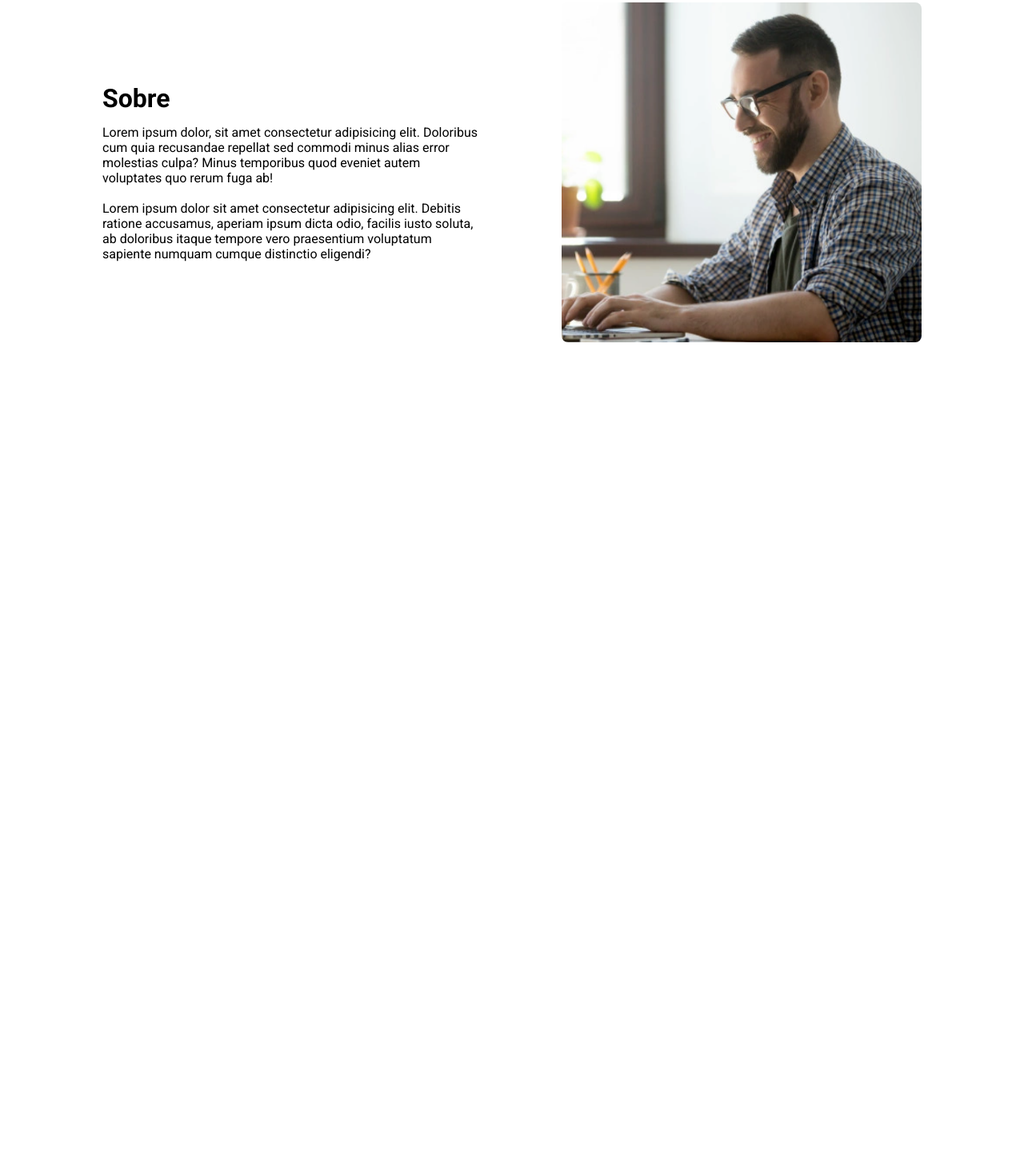
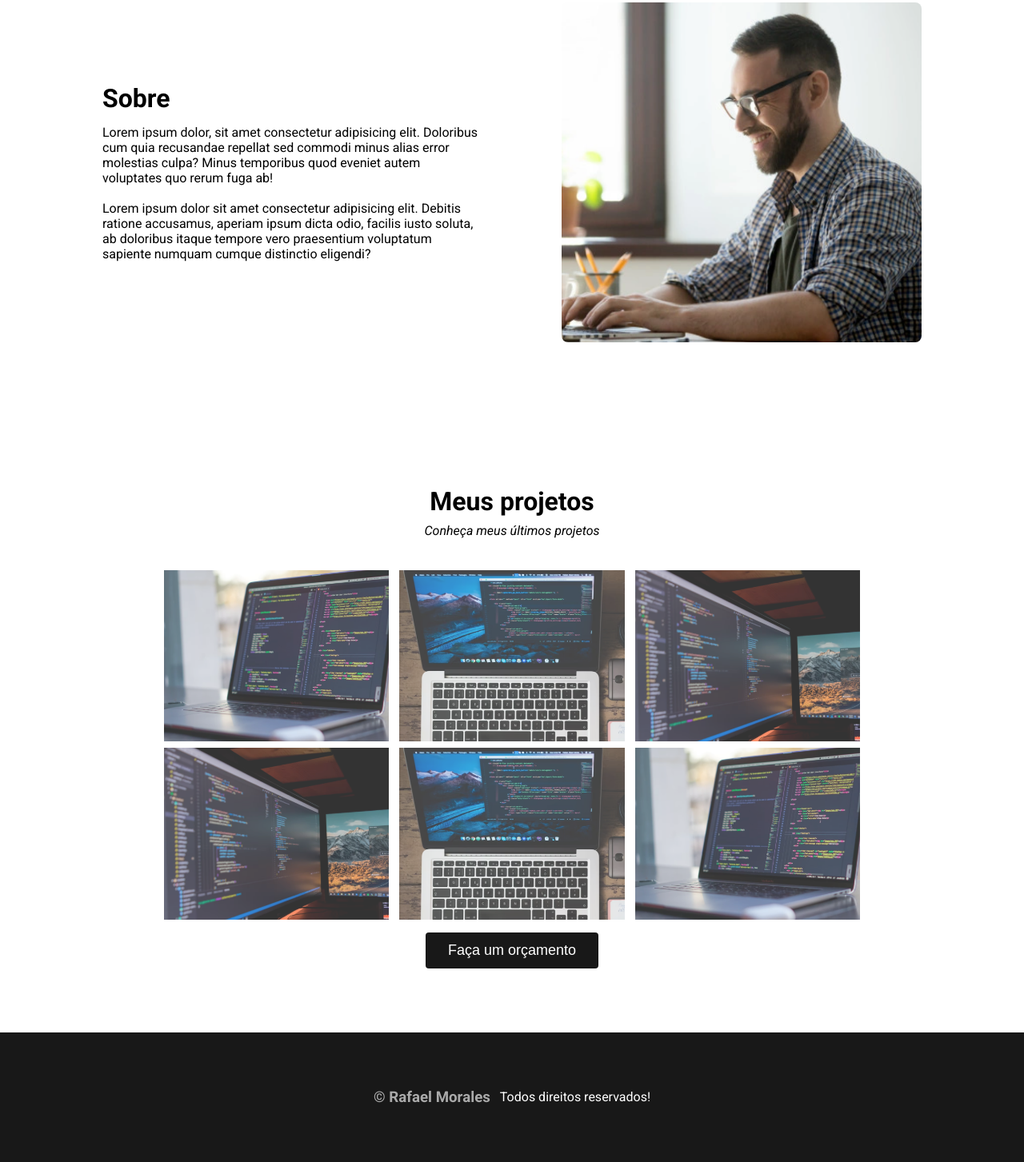
Before and after one commit to Rafaelmorales1982/Portfolio-Sujeito-Programador, a plain HTML site: page index.html in a window 1280 px wide. Shown: the part 877-2330 px from the top of the page at 80% size. Before the commit the page ends 1385 px from the top, so only its background shows below. Drawn offline with Linux system fonts and the light colour scheme.

Commit message:
Site esta finalizado aoenas falta a responsividade

```diff
--- a/css/style.css
+++ b/css/style.css
@@ -7,6 +7,10 @@
 
 body {
     font-family: "Roboto", sans-serif;
+}
+
+html {
+  scroll-behavior: smooth;
 }
 /*INICIO HEADER*/
 
@@ -129,3 +133,120 @@ body {
 }
 
 /*FIM ABOUT*/
+
+/*INICIO SEÇÃO PROJECTS */
+
+.projects {
+  width: 100%;
+  display: flex;
+  flex-direction: column;
+  justify-content: center;
+  align-items: center;
+  padding: 80px 0;
+}
+
+.projects h2 {
+  font-size: 32px;
+  margin-bottom: 8px;
+  margin-top: 20px;
+}
+
+.projects p {
+  margin-bottom: 40px;
+  font-style: italic;
+}
+
+.project-list {
+  width: 100%;
+  margin-bottom: 8px;
+  display: flex;
+  justify-content: center;
+  align-items: center;
+}
+
+.projects img {
+  width: 22%;
+  margin-left: 0.5%;
+  margin-right: 0.5%;
+  opacity: 0.8;
+  transition: 0.9s;
+}
+
+.projects img:hover{
+  opacity: 1;
+
+}
+
+.action {
+  background-color: #181818;
+  border: 0;
+  padding: 12px 28px;
+  border-radius: 4px;
+  font-size: 18px;
+  color: #fff;
+  margin-top: 8px;
+  cursor: pointer;
+  transition: 0.8s;
+}
+
+.action:hover {
+  background-color: #1e96fc;
+  color: #181818;
+  font-weight: 900;
+  transform: scale(1.1);
+}
+/*FINALIZANDO SEÇÃO PROJECTS */
+
+/*NAVEGADOR HOME */
+.top-home {
+  background-color: #1e96fc;
+  width: 70px;
+  height: 60px;
+  border-radius: 20px;
+  position: fixed;
+  bottom: 130px;
+  right: 10px;
+
+  display: flex;
+  justify-content: center;
+  align-items: center;
+  transition: 0.8s;
+}
+
+.top-home a {
+  text-decoration: none;
+  font-weight: 800;
+  color: #181818;
+  padding: 40px 0;
+}
+
+.top-home ul {
+ list-style: none;
+}
+
+.top-home:hover {
+  transform: scale(1.1);
+  background-color: #aaa;
+}
+
+/*INICIANDO RODAPE FOOTER*/
+
+footer {
+  width: 100%;
+  background-color: #181818;
+  padding: 70px 0;
+  display: flex;
+  align-items: center;
+  justify-content: center;
+}
+footer a {
+  text-decoration: none;
+  color: #aaa;
+}
+
+footer p {
+  margin-left: 12px;
+  color: #fff;
+}
+
+/*FIM RODAPE FOOTER*/
--- a/index.html
+++ b/index.html
@@ -14,29 +14,29 @@
 </head>
 <body>
 <!--INÍCIO HEADER-->
-  <nav class="nav">
+  <nav class="nav" >
     <h1>Rafael Portfólio</h1>
-    <ul class="nav-list">
-      <li><a href="#">Home</a></li>
-      <li><a href="#">Sobre</a></li>
-      <li><a href="#">Projetos</a></li>
+    <ul class="nav-list" >
+      <li><a href="#home">Home</a></li>
+      <li><a href="#sobre">Sobre</a></li>
+      <li><a href="#projetos">Projetos</a></li>
     </ul>
   </nav>
 <!--FIM HEADER-->
 
 <!--INÍCIO MAIN-->
-<section class="main">
+<section id="home" class="main">
   <div>
     <h1>Olá,<br>Seja bem vindo</h1>
     <p>Crie soluções para seu negócio!</p>
-    <a href="#"><button class="btn-projetos">Veja meus projetos 👇</button></a>
+    <a href="#projetos"><button class="btn-projetos">Veja meus projetos 👇</button></a>
   </div>
 </section>
 
 <!--FIM MAIN-->
 
 <!--  INICIO SEÇÃO SOBRE-->
-<section class="about">
+<section id="sobre" class="about">
   <div>
     <h2>Sobre</h2>
     <p>Lorem ipsum dolor, sit amet consectetur adipisicing elit. Doloribus cum quia recusandae repellat sed commodi minus alias error molestias culpa? Minus temporibus quod eveniet autem voluptates quo rerum fuga ab!</p>
@@ -51,16 +51,46 @@
 <!--FIM SEÇÃO SOBRE-->
 
 <!--INICIANDO SEÇÃO MEUS PROJETOS-->
+<section id="projetos" class="projects">
+  <h2>Meus projetos</h2>
+  <p>Conheça meus últimos projetos</p>
 
+  <div class="project-list">
+    <img src="./img/projeto1.png" alt="Foto do projeto 1">
+    <img src="./img/projeto2.png" alt="Foto do projeto 2">
+    <img src="./img/projeto3.png" alt="Foto do projeto 3">
+  </div>
+
+  <div class="project-list">
+    <img src="./img/projeto3.png" alt="Foto do projeto 3">
+    <img src="./img/projeto2.png" alt="Foto do projeto 2">
+    <img src="./img/projeto1.png" alt="Foto do projeto 1">
+  </div>
+
+  <button class="action">Faça um orçamento</button>
+</section>
 
 
 <!--FIM SEÇÃO MEUS PROJETOS-->
 
+<!--Navegação home-->
 
+<div  class="top-home">
+  <ul>
+    <li><a href="#home">Topo</a></li>
+  </ul>
 
+</div>
 
+<!--INICIO RODAPE-->
 
-
+<footer>
+  <h3>
+    <a href="#">&copy; Rafael Morales</a>
+  </h3>
+  <p>Todos direitos reservados!</p>
+</footer>
+<!--FIM RODAPE-->
 
 </body>
 </html>
```
